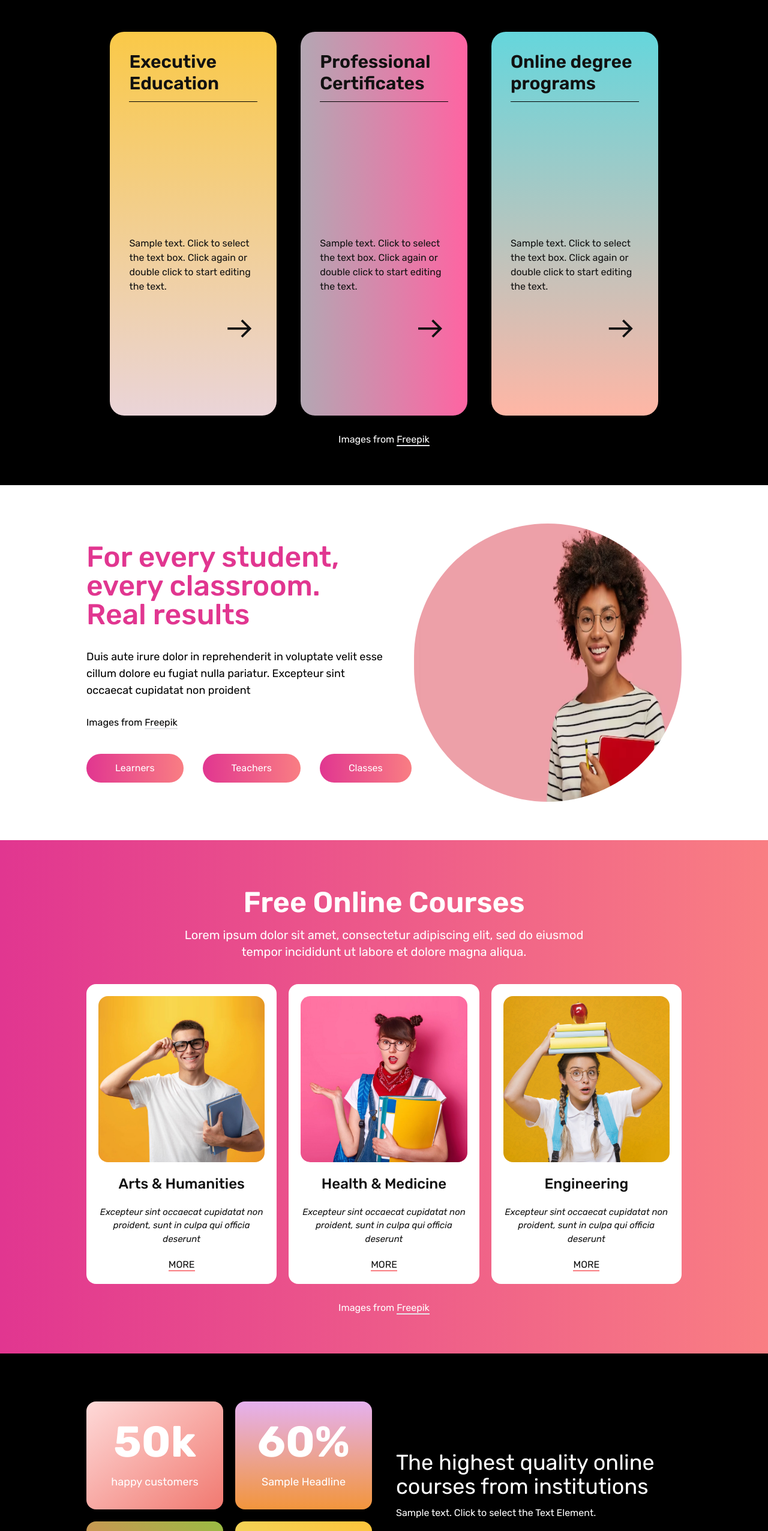
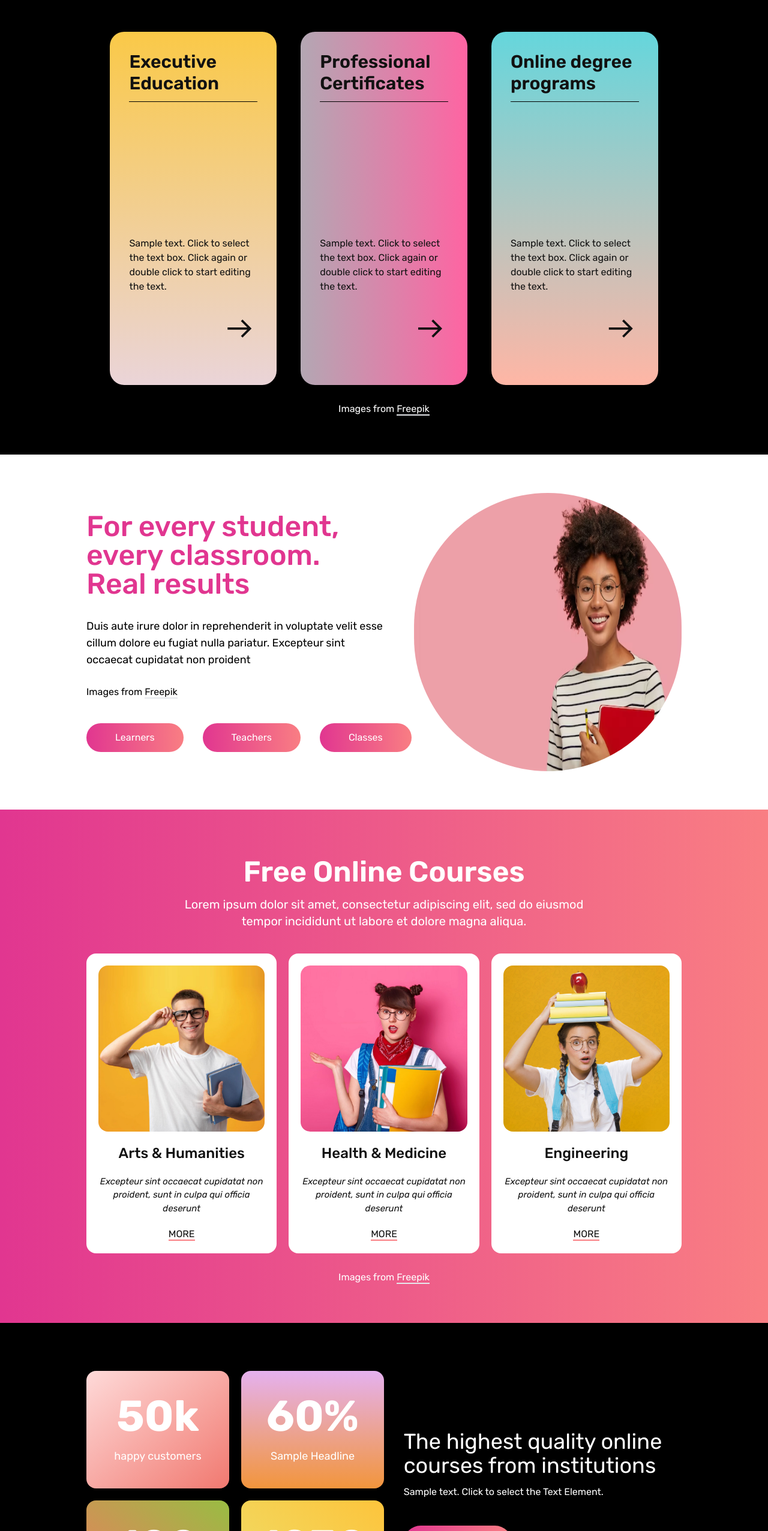
Before and after one commit to gasangw/Online-School, a website built with Vite: page index.html in a window 1280 px wide. Shown: the part 2051-4604 px from the top of the page at 60% size. Built offline with nearby package versions, Linux system fonts and the light colour scheme; a web font is replaced by a local one.

Commit message:
center cards displaying number of learners world wide and the courses

```diff
--- a/index.html
+++ b/index.html
@@ -94,19 +94,19 @@
         <div class="container py-16">
             <h1 class="text-center text-2xl md:text-6xl lg:pt-14 font-bold">Pathways for your<br/> advancement</h1>
           <div class="flex flex-col lg:flex-row gap-10 pt-14 text-cardTextColor font-textFamily place-content-center">
-            <article class="p-8 rounded-3xl w-full h-[70vh] lg:w-[28%] lg:h-[80vh] flex flex-col bg-gradient-to-b from-card1grad1 to-card1grad2">
+            <article class="p-8 rounded-3xl w-full pb-8 lg:w-[28%] lg:pb-16 flex flex-col bg-gradient-to-b from-card1grad1 to-card1grad2">
                 <h1 class="font-semibold text-2xl lg:text-3xl divide-y-2 pb-3 border-b border-black">Executive <br class="block md:hidden lg:block"/>Education</h1>
                 <p class="mt-32 md:mt-60 lg:mt-56 text-[1rem]">Sample text. Click to select the text box. Click again or double click to start editing the text.</p>
                 <span class="material-symbols-outlined text-6xl ml-auto mt-7">arrow_right_alt</span>
             </article>
 
-            <article class="p-8 rounded-3xl w-full h-[70vh] lg:w-[28%] lg:h-[80vh] flex flex-col bg-gradient-to-l from-card2grad2 to-card2grad1">
+            <article class="p-8 rounded-3xl w-full pb-8 lg:w-[28%] lg:pb-16 flex flex-col bg-gradient-to-l from-card2grad2 to-card2grad1">
                 <h1 class="font-semibold text-2xl lg:text-3xl divide-y-2 pb-3 border-b border-black">Professional<br class="block md:hidden lg:block"/> Certificates</h1>
                 <p class="mt-32 md:mt-60 lg:mt-56 text-[1rem]">Sample text. Click to select the text box. Click again or double click to start editing the text.</p>
                 <span class="material-symbols-outlined text-6xl ml-auto mt-7">arrow_right_alt</span>
             </article>
 
-            <article class="p-8 rounded-3xl w-full h-[70vh] lg:w-[28%] lg:h-[80vh] flex flex-col bg-gradient-to-b from-card3grad1 to-card3grad2">
+            <article class="p-8 rounded-3xl w-full pb-8 lg:w-[28%] lg:pb-16 flex flex-col bg-gradient-to-b from-card3grad1 to-card3grad2">
                 <h1 class="font-semibold text-2xl lg:text-3xl divide-y-2 pb-3 border-b border-black">Online degree<br class="block md:hidden lg:block"/> programs</h1>
                 <p class="mt-32 md:mt-60 lg:mt-56 text-[1rem]">Sample text. Click to select the text box. Click again or double click to start editing the text.</p>
                 <span class="material-symbols-outlined text-6xl ml-auto mt-7">arrow_right_alt</span>
@@ -172,21 +172,21 @@
 
       <!-- Another section -->
       <section class="bg-bg text-white">
-        <div class="container grid grid-cols-1 mx-auto lg:mx-0 lg:grid-cols-2  gap-10 font-textFamily py-20">
+        <div class="container grid grid-cols-1 place-items-center lg:mx-0 lg:grid-cols-2 font-textFamily py-20">
            <div class="grid grid-cols-1 md:grid-cols-2 gap-5">
-              <article class="flex flex-col rounded-2xl py-8 place-items-center bg-gradient-to-br from-smallcards1gard2 to-smallcards1gard1">
+              <article class="flex flex-col rounded-2xl py-10 px-8 place-items-center bg-gradient-to-br from-smallcards1gard2 to-smallcards1gard1">
                  <h1 class="text-7xl font-bold">50k</h1>
                  <p class="text-lg pt-4">happy customers</p>
               </article>
-              <article class="flex flex-col rounded-2xl py-8 place-items-center bg-gradient-to-t from-smallcards2gard2 to-smallcards2gard1">
+              <article class="flex flex-col rounded-2xl py-10 px-8  place-items-center bg-gradient-to-t from-smallcards2gard2 to-smallcards2gard1">
                 <h1 class="text-7xl font-bold">60%</h1>
                 <p class="text-lg pt-4">Sample Headline</p>
              </article>
-             <article class="flex flex-col rounded-2xl py-8 place-items-center bg-gradient-to-bl from-smallcards3gard1 to-smallcards3gard2">
+             <article class="flex flex-col rounded-2xl py-10 px-8  place-items-center bg-gradient-to-bl from-smallcards3gard1 to-smallcards3gard2">
                 <h1 class="text-7xl font-bold">100</h1>
                 <p class="text-lg pt-4">our courses</p>
              </article>
-             <article class="flex flex-col rounded-2xl py-8 place-items-center bg-gradient-to-bl from-smallcards4gard1 to-smallcards4gard2">
+             <article class="flex flex-col rounded-2xl py-10 px-8  place-items-center bg-gradient-to-bl from-smallcards4gard1 to-smallcards4gard2">
                 <h1 class="text-7xl font-bold">1230</h1>
                 <p class="text-lg pt-4">learners worldwide</p>
              </article>
```
